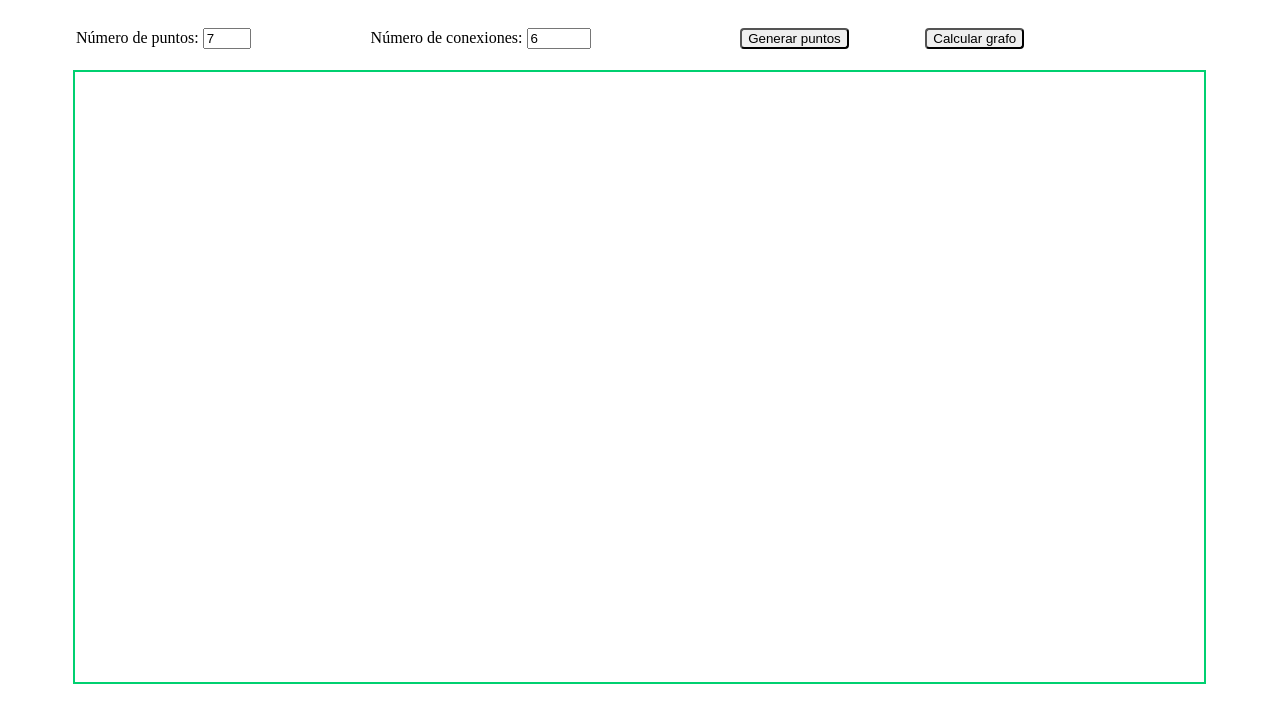
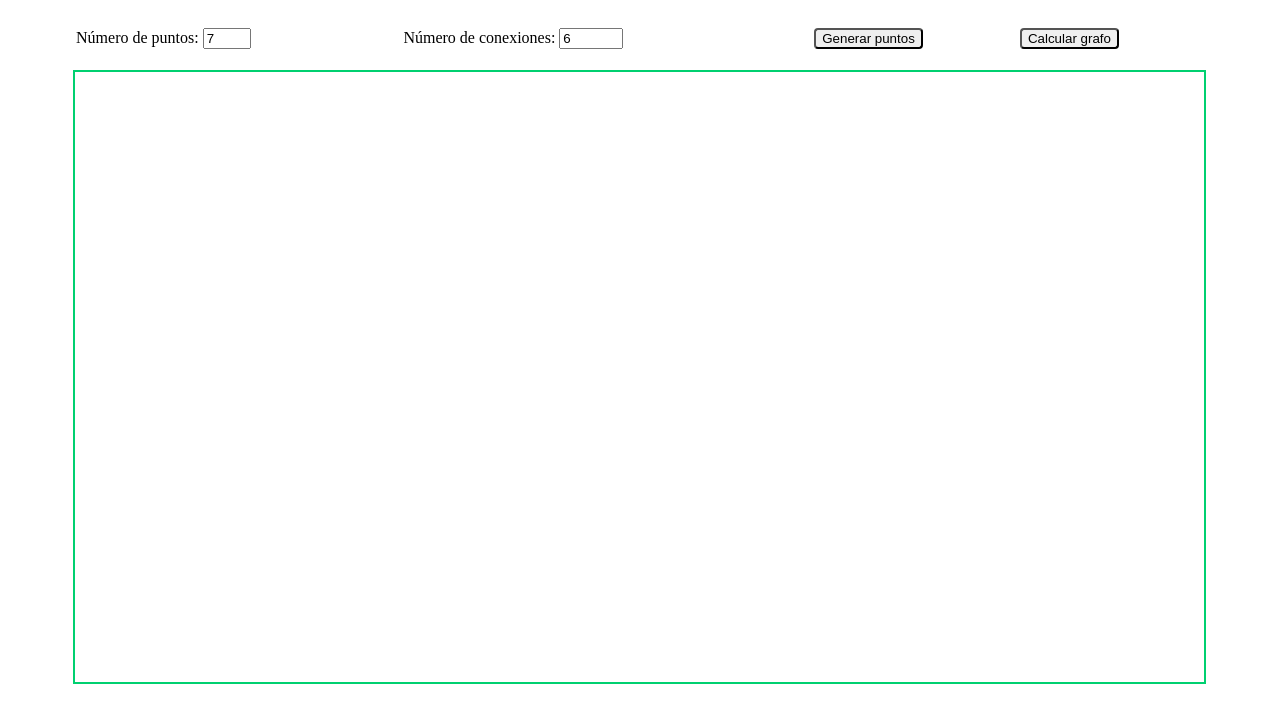
Before and after one commit to gonthalo/Motorway-Problem, a plain HTML site: page index.html in a window 1280 px wide. Drawn offline with Linux system fonts and the light colour scheme.

Commit message:
Update index.html

```diff
--- a/index.html
+++ b/index.html
@@ -6,7 +6,7 @@
 <body>
 	<div style="margin-left: 5.147%; margin-right: 5.147%;">
 		<div id="input" style="margin-top:2.2%">
-			<table width="90%">
+			<table width="100%">
 				<td>N&uacute;mero de puntos: <input id="puntitos" type="number" min="3" max="8" value="7" width="100px"></td>
 				<td>N&uacute;mero de conexiones: <input id="rayitas" type="number" min="1" max="100" value="6" width="100px"></td>
 				<td><input type="button" onclick="puntos_nuevos();" value="Generar puntos" style="border-radius:4px"></td>
```
